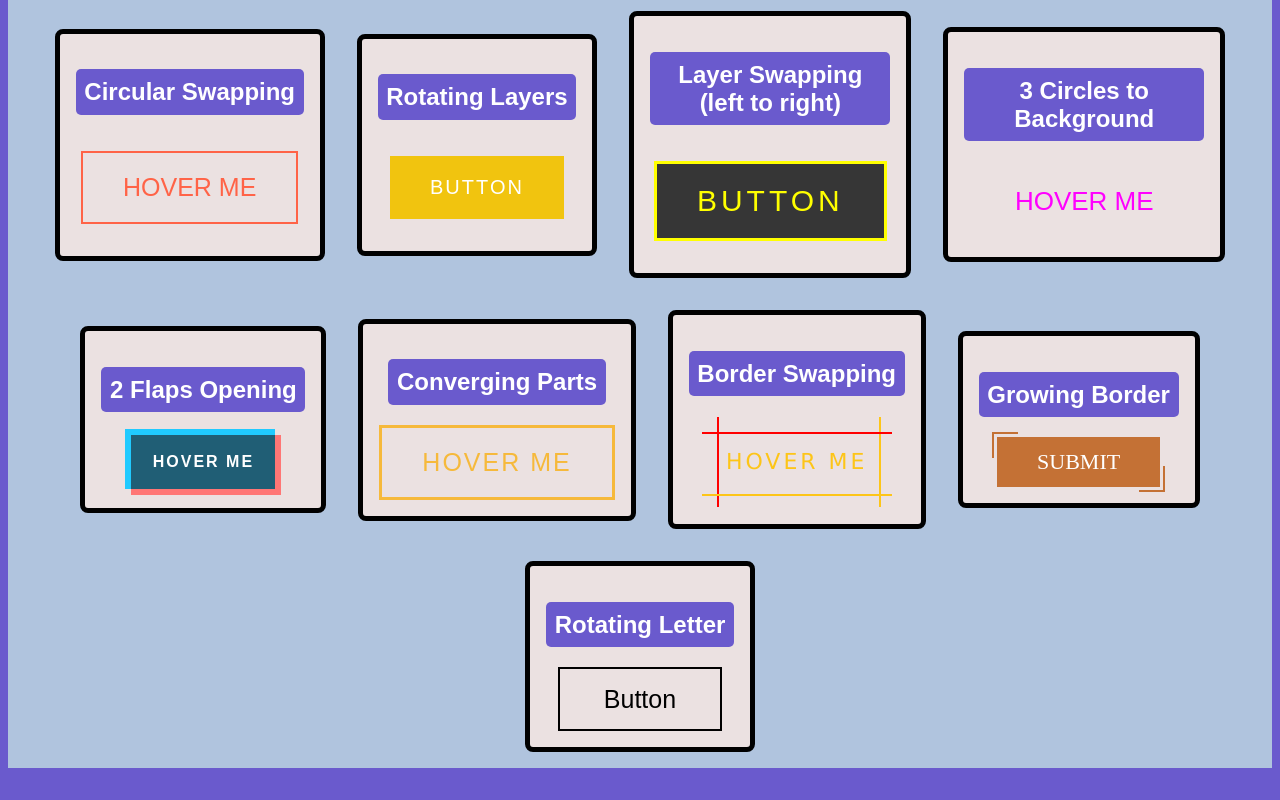
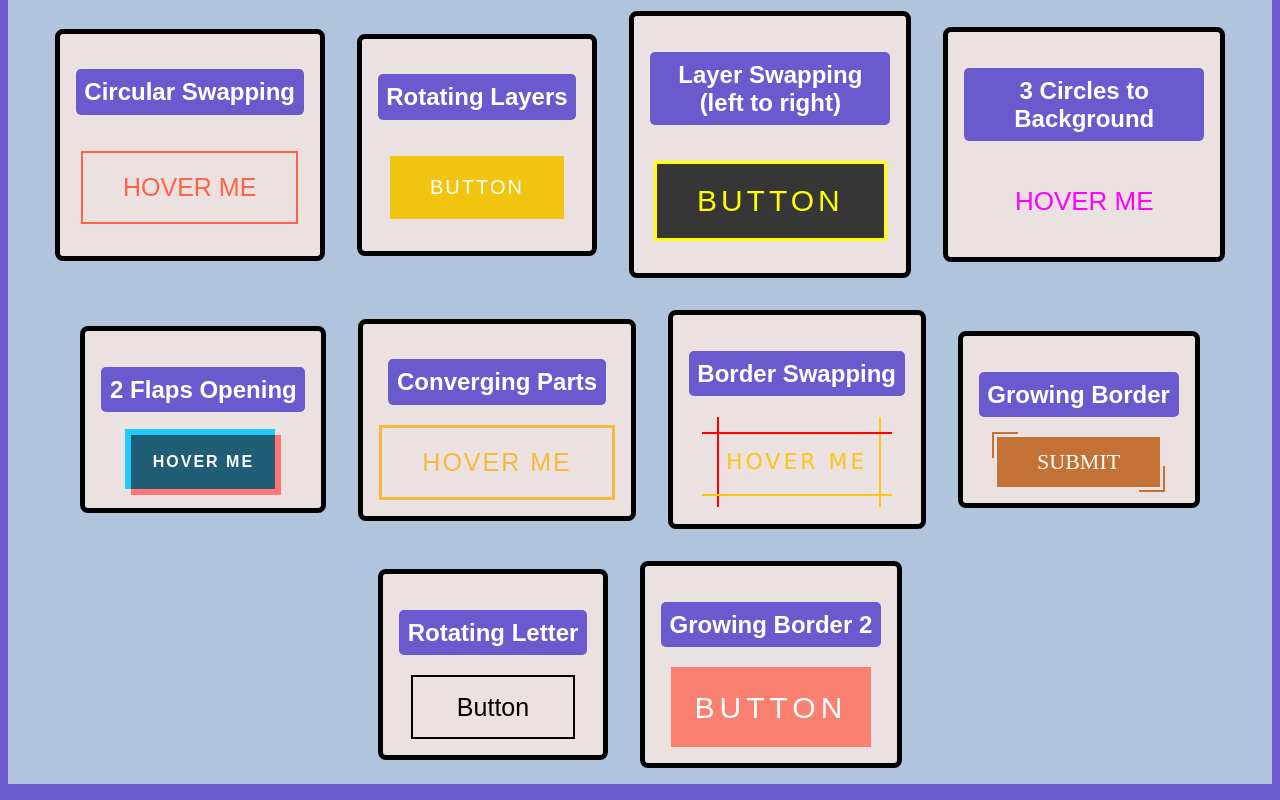
Before and after one commit to BillStephens2022/CSS-Animations, a plain HTML site: page buttons.html in a window 1280 px wide. Shown: the part 857-1657 px from the top of the page. Drawn offline with Linux system fonts and the light colour scheme; a web font is replaced by a local one.

Commit message:
added another button with growing full border

```diff
--- a/buttons.html
+++ b/buttons.html
@@ -90,6 +90,10 @@
         <h2>Rotating Letter</h2>
         <a id="button17" href="#"><span id="span-button17">B</span>utton</a>
       </div>
+      <div class="button-container">
+        <h2>Growing Border 2</h2>
+        <button id="button18">Button<span id="span-button18"></span></button>
+      </div>
     </div>
   </body>
 </html>
--- a/buttonstyles.css
+++ b/buttonstyles.css
@@ -805,3 +805,78 @@ h2 {
   font-size: 80px;
   transform: translate(-65%, -10%) rotate(360deg);
 }
+
+#button18 {
+  background-color: salmon;
+  border: none;
+  position: relative;
+  width: 200px;
+  height: 80px;
+  text-transform: uppercase;
+  line-height: 80px;
+  text-align: center;
+  color: white;
+  font-size: 30px;
+  letter-spacing: 5px;
+  overflow: hidden;
+}
+
+#button18:before {
+  content: "";
+  position: absolute;
+  top: 0;
+  left: -100%;
+  width: 100%;
+  height: 4px;
+  background-color: white;
+  transition: all 0.5s;
+}
+
+#button18:hover:before {
+  left: 0;
+}
+
+#button18:after {
+  content: "";
+  position: absolute;
+  bottom: 0;
+  right: -100%;
+  width: 100%;
+  height: 4px;
+  background-color: white;
+  transition: all 0.5s;
+}
+
+#button18:hover:after {
+  right: 0;
+}
+
+#span-button18:before {
+  content: "";
+  position: absolute;
+  top: -100%;
+  right: 0;
+  width: 4px;
+  height: 100%;
+  background-color: white;
+  transition: all 0.5s;
+}
+
+#button18:hover #span-button18:before {
+  top: 0;
+}
+
+#span-button18:after {
+  content: "";
+  position: absolute;
+  bottom: -100%;
+  left: 0;
+  width: 4px;
+  height: 100%;
+  background-color: white;
+  transition: all 0.5s;
+}
+
+#button18:hover #span-button18:after {
+  bottom: 0;
+}
```
